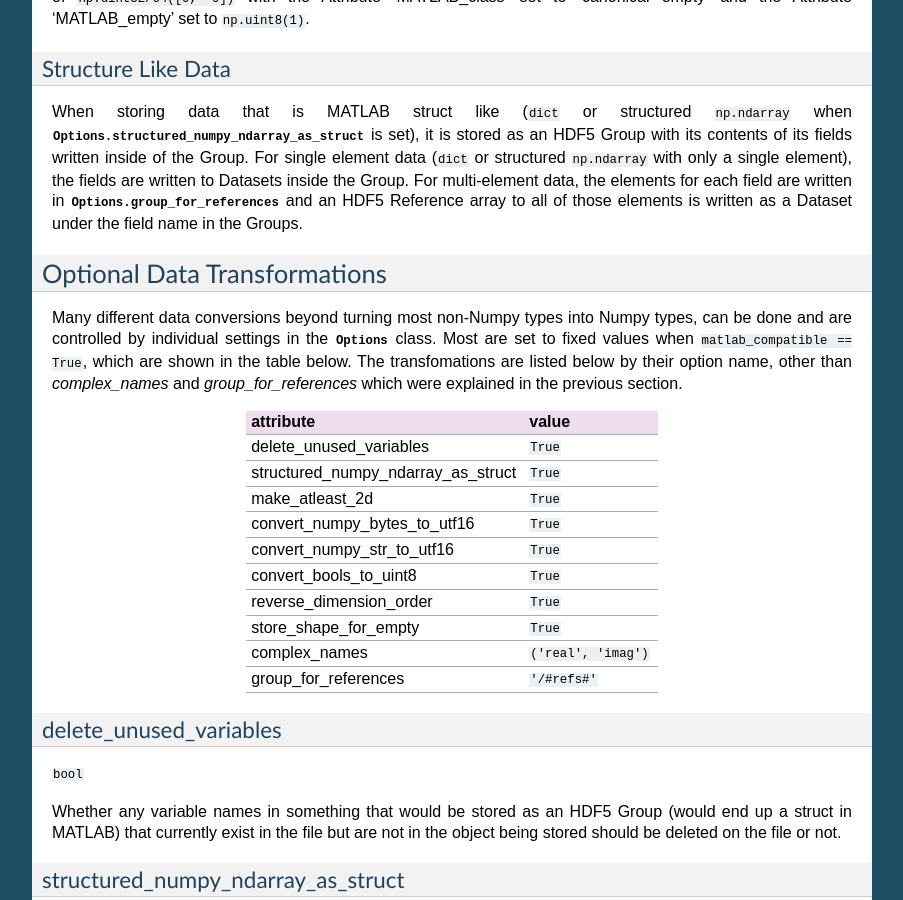
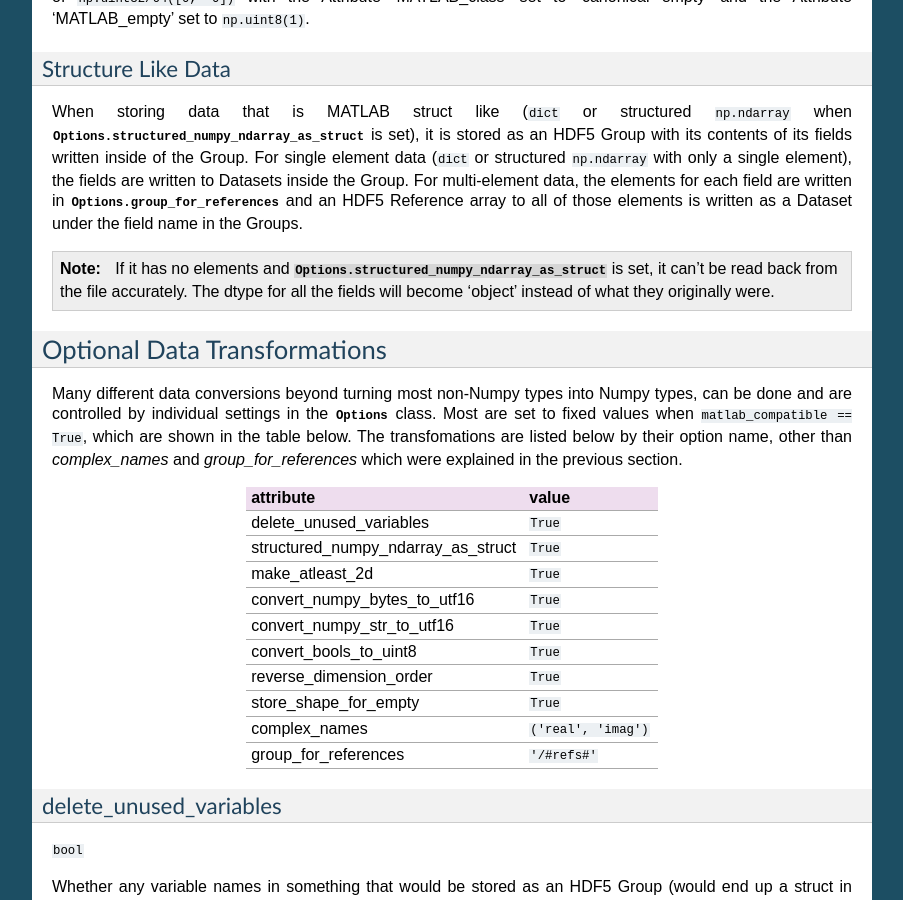
Before and after one commit to frejanordsiek/hdf5storage, a Sphinx documentation site: the page built from doc/source/storage_format.rst, in a window 1280 px wide and 900 px high, scrolled down 5160 px. Shown: the whole window, without its empty margins (198-1101 px from the left). Built offline with Sphinx 7.4.7, drawn with Linux system fonts in a browser that asks for light colours; formulas are drawn with MathJax 3.

Commit message:
Added/changed code to handle empty structured ndarrays.

```diff
--- a/doc/source/storage_format.rst
+++ b/doc/source/storage_format.rst
@@ -319,6 +319,13 @@ each field are written in :py:attr:`Options.group_for_references` and
 an HDF5 Reference array to all of those elements is written as a Dataset
 under the field name in the Groups.
 
+.. note::
+
+   If it has no elements and
+   :py:attr:`Options.structured_numpy_ndarray_as_struct` is set, it
+   can't be read back from the file accurately. The dtype for all the
+   fields will become 'object' instead of what they originally were.
+
 
 Optional Data Transformations
 =============================
```
Also changed, not shown: README.rst (+12 -9 lines), 1 other file.
